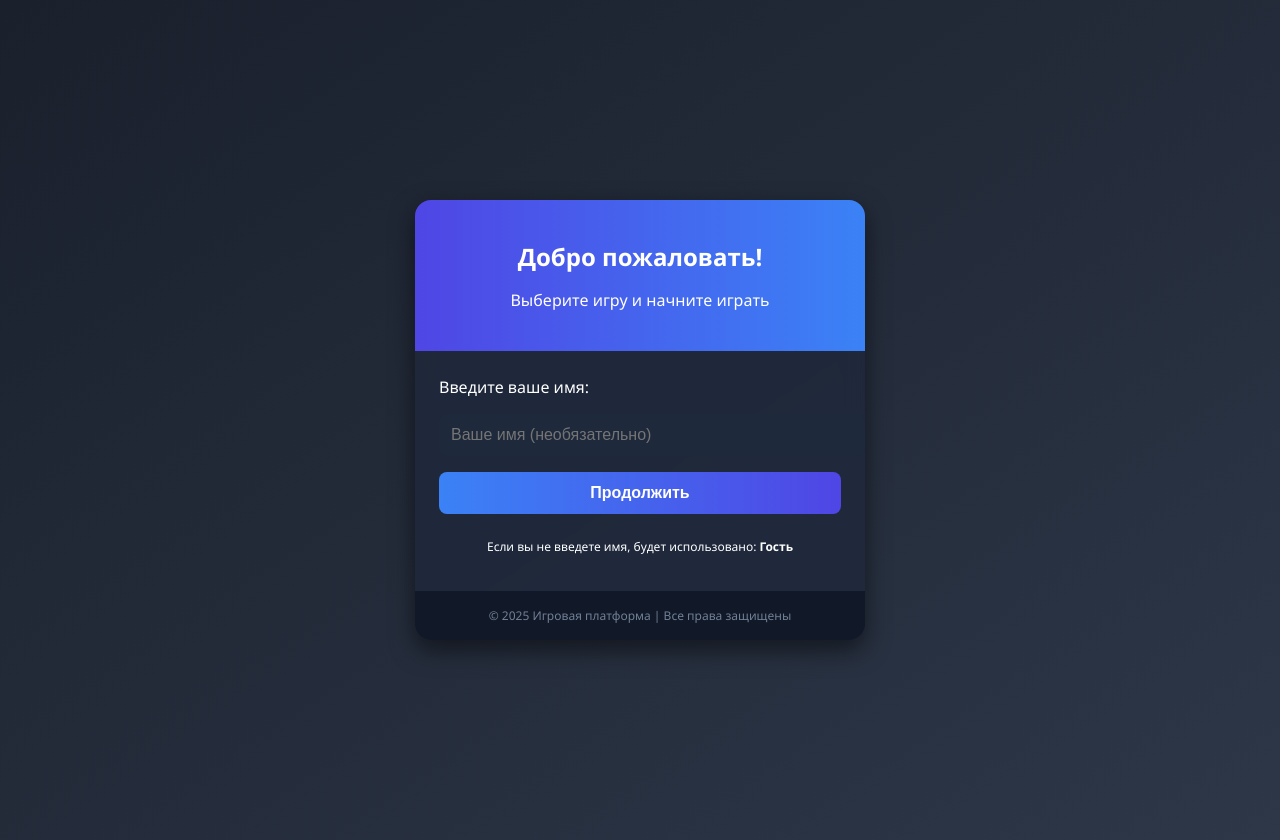
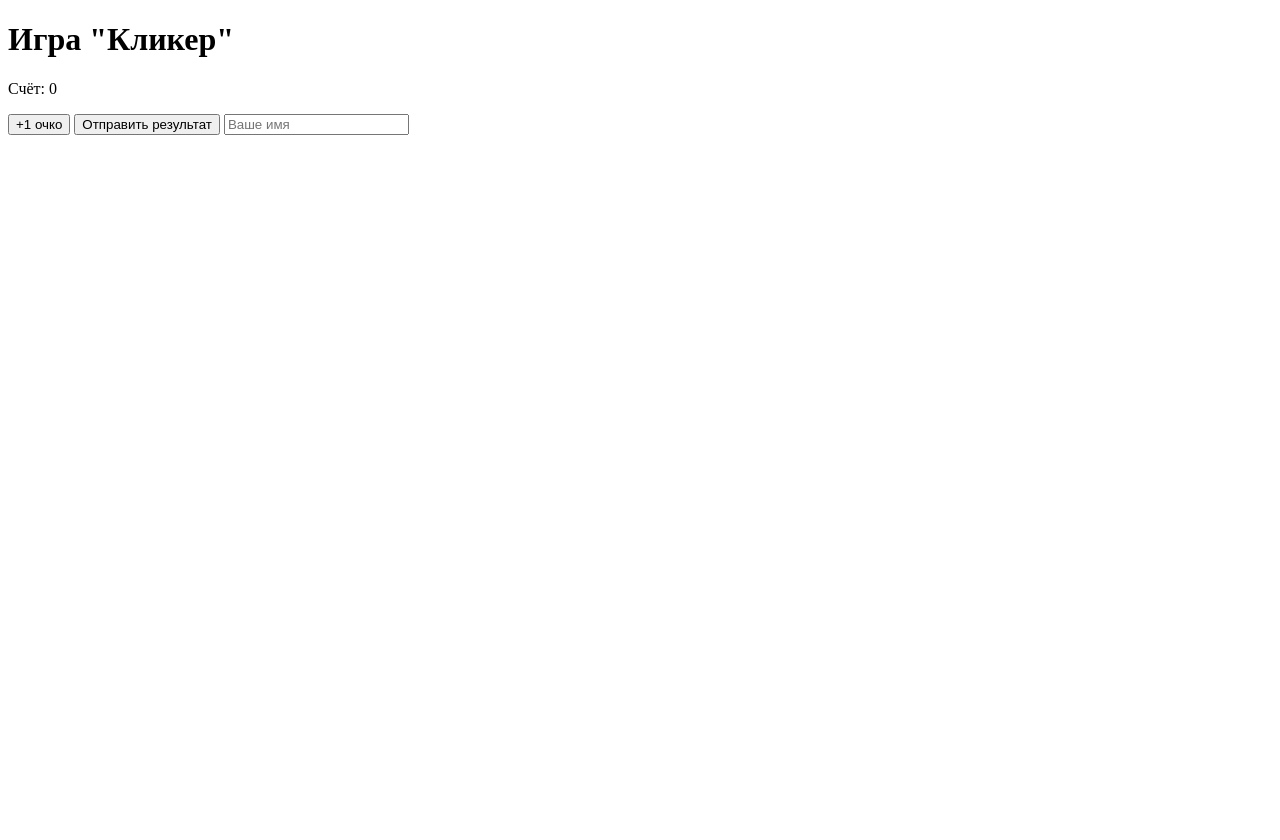
Before and after one commit to Voronv85/Voronv85, a website: page index.html in a window 1280 px wide. After the commit the page ends 800 px from the top, so only its background shows below. Drawn offline with Linux system fonts and the light colour scheme; no server answers.

Commit message:
Update index.html

```diff
--- a/index.html
+++ b/index.html
@@ -1,159 +1,17 @@
 <!DOCTYPE html>
-<html lang="ru">
+<html lang="en">
 <head>
   <meta charset="UTF-8" />
-  <meta name="viewport" content="width=device-width, initial-scale=1.0"/>
-  <title>Стартовая страница игр</title>
-  <style>
-    :root {
-      --bg-gradient-start: #1a202c;
-      --bg-gradient-end: #2d3748;
-      --card-bg: rgba(30, 41, 59, 0.8);
-      --primary-color: #63b3ed;
-      --secondary-color: #f6ad55;
-    }
-
-    body {
-      margin: 0;
-      font-family: 'Segoe UI', Tahoma, Geneva, Verdana, sans-serif;
-      background: linear-gradient(to bottom right, var(--bg-gradient-start), var(--bg-gradient-end));
-      color: white;
-      min-height: 100vh;
-      display: flex;
-      align-items: center;
-      justify-content: center;
-      padding: 20px;
-    }
-
-    .container {
-      max-width: 450px;
-      width: 100%;
-      background: var(--card-bg);
-      border-radius: 1rem;
-      box-shadow: 0 10px 25px rgba(0, 0, 0, 0.5);
-      overflow: hidden;
-      backdrop-filter: blur(10px);
-      transition: transform 0.3s ease;
-    }
-
-    .header {
-      background: linear-gradient(90deg, #4f46e5, #3b82f6);
-      padding: 1.5rem;
-      text-align: center;
-    }
-
-    .header h1 {
-      font-size: 1.5rem;
-      font-weight: bold;
-      margin-bottom: 0.5rem;
-    }
-
-    .content {
-      padding: 1.5rem;
-      display: flex;
-      flex-direction: column;
-      gap: 1rem;
-    }
-
-    input[type="text"] {
-      width: 100%;
-      padding: 0.75rem;
-      border: none;
-      border-radius: 0.5rem;
-      outline: none;
-      background: #1e293b;
-      color: white;
-      font-size: 1rem;
-    }
-
-    button {
-      padding: 0.75rem;
-      border: none;
-      border-radius: 0.5rem;
-      background: linear-gradient(90deg, #3b82f6, #4f46e5);
-      color: white;
-      font-weight: bold;
-      cursor: pointer;
-      font-size: 1rem;
-      transition: all 0.2s ease;
-    }
-
-    button:hover {
-      transform: scale(1.02);
-      background: linear-gradient(90deg, #2563eb, #3b82f6);
-    }
-
-    .games-grid {
-      display: grid;
-      grid-template-columns: repeat(2, 1fr);
-      gap: 1rem;
-      margin-top: 1rem;
-    }
-
-    .game-button {
-      padding: 1rem;
-      background: #2563eb;
-      border-radius: 0.5rem;
-      text-align: center;
-      font-weight: bold;
-      transition: all 0.2s ease;
-      text-decoration: none;
-      color: white;
-    }
-
-    .game-button:hover {
-      background: #1d4ed8;
-      transform: scale(1.03);
-    }
-
-    .footer {
-      background: #111827;
-      padding: 1rem;
-      text-align: center;
-      font-size: 0.75rem;
-      color: #718096;
-    }
-
-    .username-info {
-      text-align: center;
-      margin-bottom: 1rem;
-    }
-
-    .change-name {
-      margin-top: 1rem;
-      display: inline-block;
-      color: #ef4444;
-      cursor: pointer;
-      font-size: 0.875rem;
-    }
-
-    .change-name:hover {
-      text-decoration: underline;
-    }
-
-    .stats {
-      background: #1e293b;
-      padding: 1rem;
-      border-radius: 0.5rem;
-      font-size: 0.9rem;
-      line-height: 1.5;
-    }
-  </style>
+  <title>Офлайн Игра</title>
 </head>
 <body>
-  <div class="container">
-    <div class="header">
-      <h1>Добро пожаловать!</h1>
-      <p>Выберите игру и начните играть</p>
-    </div>
-    <div class="content" id="app">
-      <!-- Контент будет подгружаться динамически -->
-    </div>
-    <div class="footer">
-      © 2025 Игровая платформа | Все права защищены
-    </div>
-  </div>
+  <h1>Игра "Кликер"</h1>
+  <p>Счёт: <span id="score">0</span></p>
+  <button onclick="increaseScore()">+1 очко</button>
+  <button onclick="submitScore()">Отправить результат</button>
 
-  <script src="script.js"></script>
+  <input type="text" id="playerName" placeholder="Ваше имя" />
+
+  <script src="game.js"></script>
 </body>
 </html>
```
